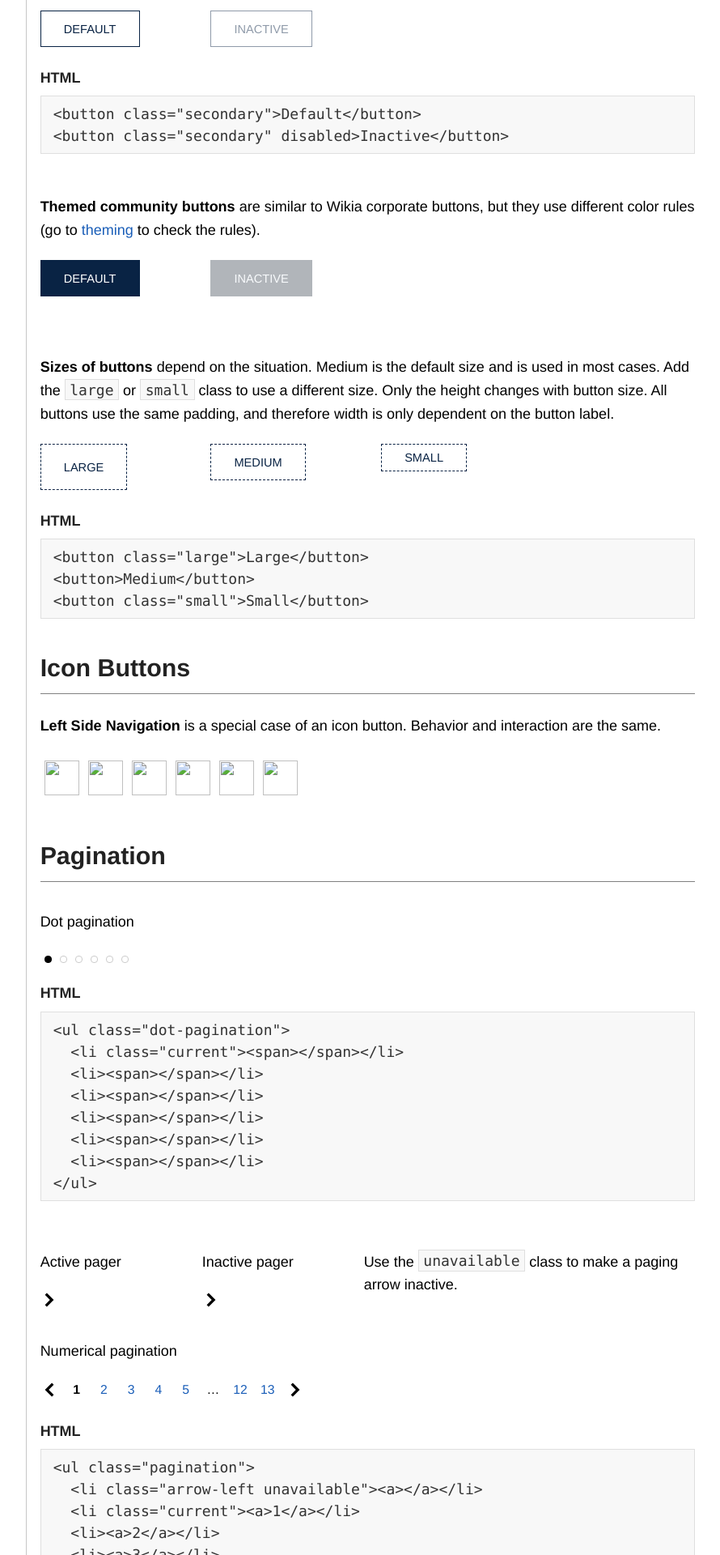
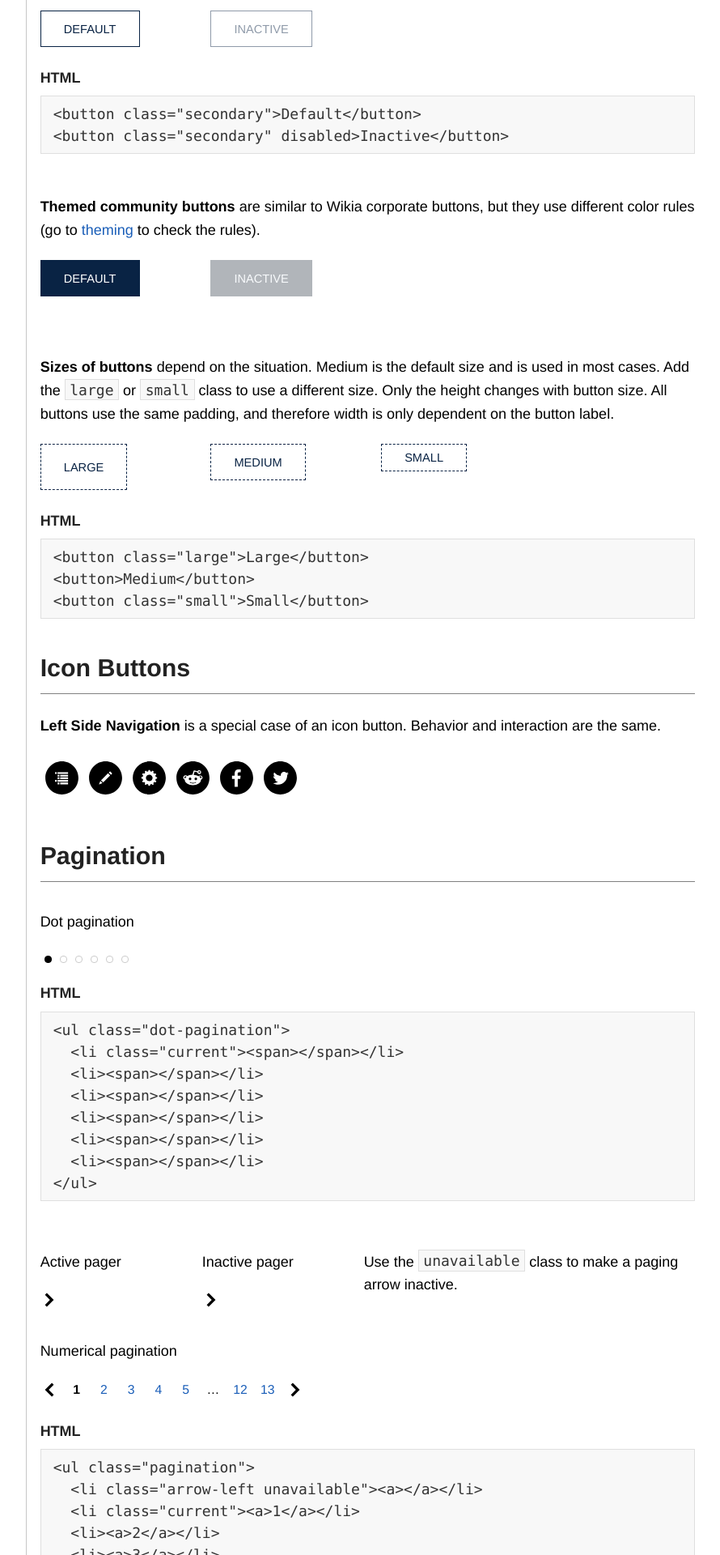
Before and after one commit to Wikia/style-guide, a Jekyll site: the page built from gh-pages/section/buttons/index.html, in a window 1280 px wide. Shown: the part 1026-2946 px from the top of the page at 81% size, without its empty margins (327-1217 px from the left). Built offline with Jekyll 4.4.1, drawn with Linux system fonts in a browser that asks for light colours.

Commit message:
Fix asset paths

```diff
--- a/gh-pages/section/buttons/index.html
+++ b/gh-pages/section/buttons/index.html
@@ -100,22 +100,22 @@ layout: default
 </p>
 <nav class="icon-bar">
 	<a class="item">
-		<img src="{{site.assets_path}}images/icons/icon_menu.svg" alt="">
+		<img src="{{ site.assets_path | prepend: site.baseurl }}/images/icons/icon_menu.svg" alt="">
 	</a>
 	<a class="item">
-		<img src="{{site.assets_path}}images/icons/icon_pencil.svg" alt="">
+		<img src="{{ site.assets_path | prepend: site.baseurl }}/images/icons/icon_pencil.svg" alt="">
 	</a>
 	<a class="item">
-		<img src="{{site.assets_path}}images/icons/icon_gear.svg" alt="">
+		<img src="{{ site.assets_path | prepend: site.baseurl }}/images/icons/icon_gear.svg" alt="">
 	</a>
 	<a class="item">
-		<img src="{{site.assets_path}}images/icons/icon_reddit.svg" alt="">
+		<img src="{{ site.assets_path | prepend: site.baseurl }}/images/icons/icon_reddit.svg" alt="">
 	</a>
 	<a class="item">
-		<img src="{{site.assets_path}}images/icons/icon_facebook.svg" alt="">
+		<img src="{{ site.assets_path | prepend: site.baseurl }}/images/icons/icon_facebook.svg" alt="">
 	</a>
 	<a class="item">
-		<img src="{{site.assets_path}}images/icons/icon_twitter.svg" alt="">
+		<img src="{{ site.assets_path | prepend: site.baseurl }}/images/icons/icon_twitter.svg" alt="">
 	</a>
 </nav>
 
--- a/gh-pages/section/forms/index.html
+++ b/gh-pages/section/forms/index.html
@@ -140,7 +140,7 @@ layout: default
 	<strong>Icon dropdown</strong>
 </p>
 <div class="icon-dropdown">
-	<img class="dropdown" data-dropdown="icon-drop" src="{{site.assets_path}}images/icons/icon_avatar.svg" alt="">
+	<img class="dropdown" data-dropdown="icon-drop" src="{{ site.assets_path | prepend: site.baseurl }}/images/icons/icon_avatar.svg" alt="">
 	<ul id="icon-drop" class="f-dropdown">
 		<li><a>Menu 1</a></li>
 		<li><a>Menu 2</a></li>
@@ -163,7 +163,7 @@ layout: default
 	<strong>Left side navigation</strong> is a special case of an icon button. Behavior and interaction are the same.
 </p>
 <div class="icon-navigation clearfix">
-	<img class="dropdown" data-dropdown="icon-nav" src="{{site.assets_path}}images/icons/icon_menu.svg" alt="">
+	<img class="dropdown" data-dropdown="icon-nav" src="{{ site.assets_path | prepend: site.baseurl }}/images/icons/icon_menu.svg" alt="">
 	<ul id="icon-nav" class="f-dropdown nav">
 		<li><a>History</a></li>
 		<li><a>Personality</a></li>
```
